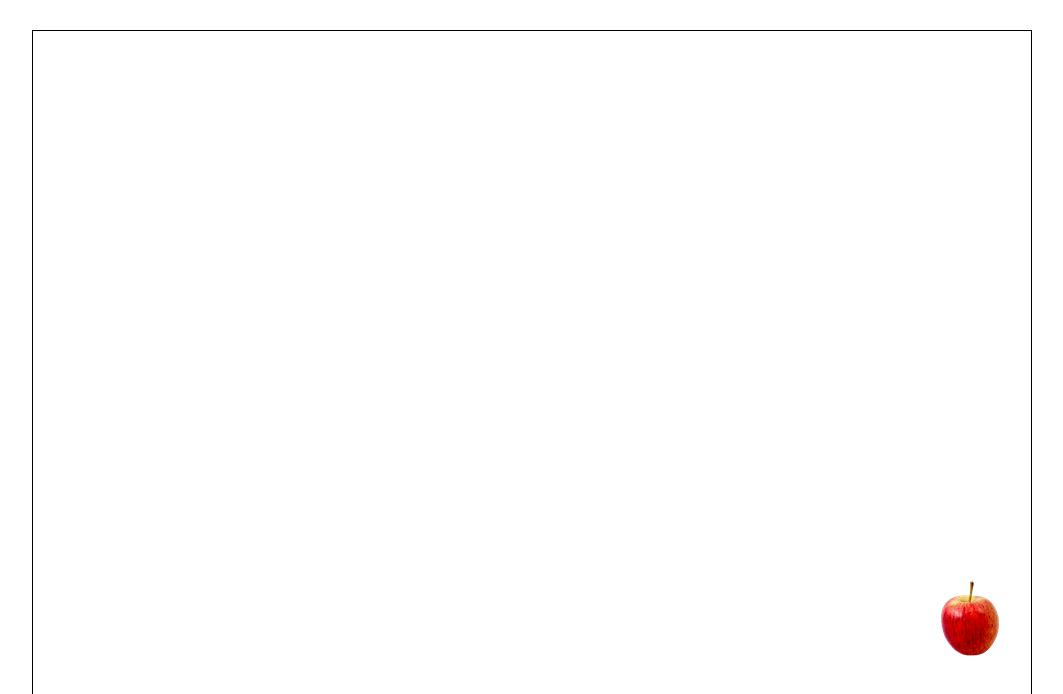
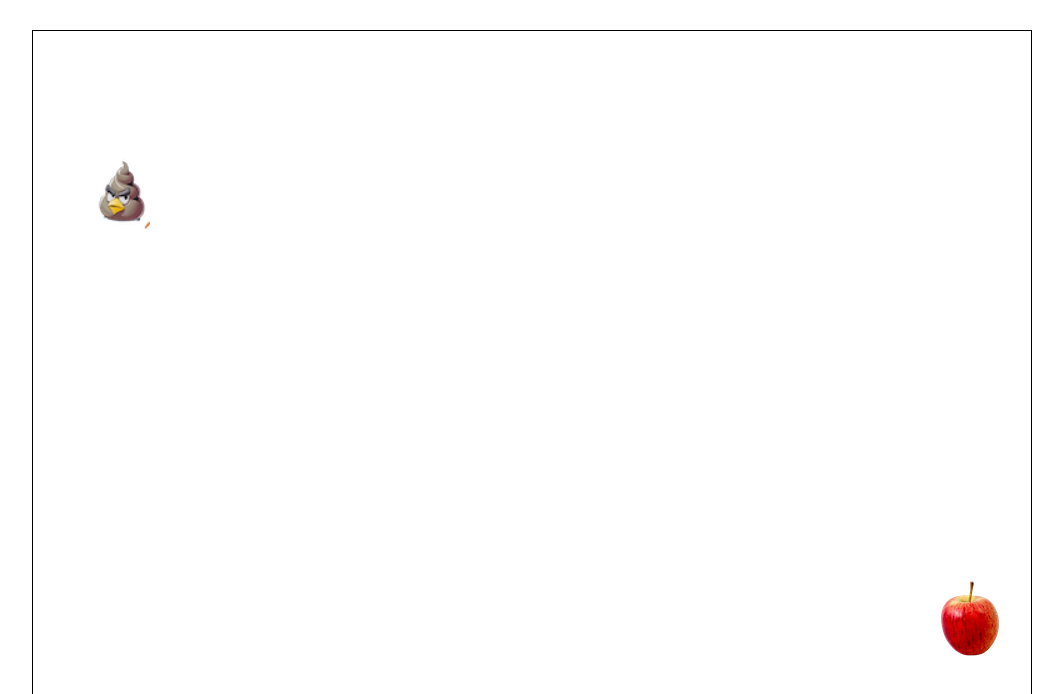
Before and after one commit to enhbayasgalan/catch-the-object-js, a plain HTML site: page index.html in a window 1280 px wide. Shown: the top 694 px of the page, without its empty margins (108-1171 px from the left). Drawn offline with Linux system fonts and the light colour scheme.

Commit message:
poo added

```diff
--- a/index.css
+++ b/index.css
@@ -29,6 +29,7 @@
 .animate {
   animation: float 2s linear infinite;
 }
+
 .apple {
   background-image: url("./apple.png");
 }
@@ -41,6 +42,9 @@
 .cherry {
   background-image: url("./cherry.png");
 }
+.pooImage {
+    background-image: url("./poo.png");
+}
 @keyframes float {
   0% {
     top: 0px;
--- a/index.js
+++ b/index.js
@@ -31,11 +31,23 @@ cherry.classList.add("cherry");
 cherry.classList.add("hidden");
 const fruit = document.getElementsByClassName("fruit");
 
+const poo = document.createElement("div");
+gameCont.appendChild(poo);
+poo.classList.add("fruit");
+poo.classList.add("pooImage");
+poo.classList.add("hidden");
+const bombPoo= document.getElementsByClassName("fruit");
+
 let random = Math.floor(Math.random() * 950);
 let i = 0;
 fruit[0].style.left = random + "px";
 
+let randomPoo = Math.floor(Math.random() * 950);
+let k = 0;
+poo.style.left = random + "px";
+
 setInterval(fruitFall, 2000);
+setInterval(bombs, 5000);
 
 function fruitFall() {
   fruit[i].classList.remove("animate");
@@ -47,3 +59,13 @@ function fruitFall() {
   fruit[i].style.left = random + "px";
 
 }
+
+function bombs() {
+    poo.classList.remove("animate");
+    poo.classList.add("hidden");
+    let randomPoo = Math.floor(Math.random() * 950);
+    poo.classList.add("animate");
+    poo.classList.remove("hidden");
+    poo.style.left = randomPoo + "px";
+    setTimeout(remover => {poo.classList.remove("animate"), poo.classList.add("hidden");}, 2000)
+}
```
Also changed, not shown: poo.png (added), 1 other file.
